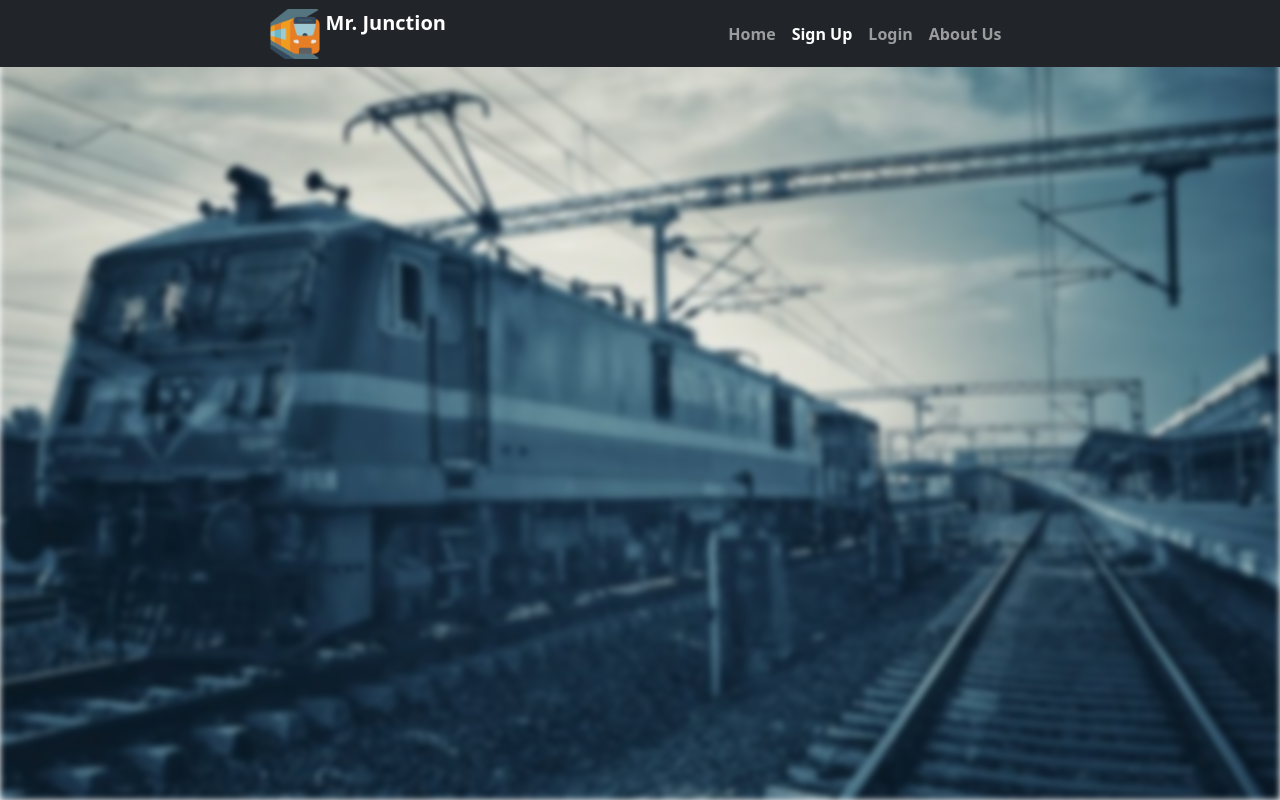
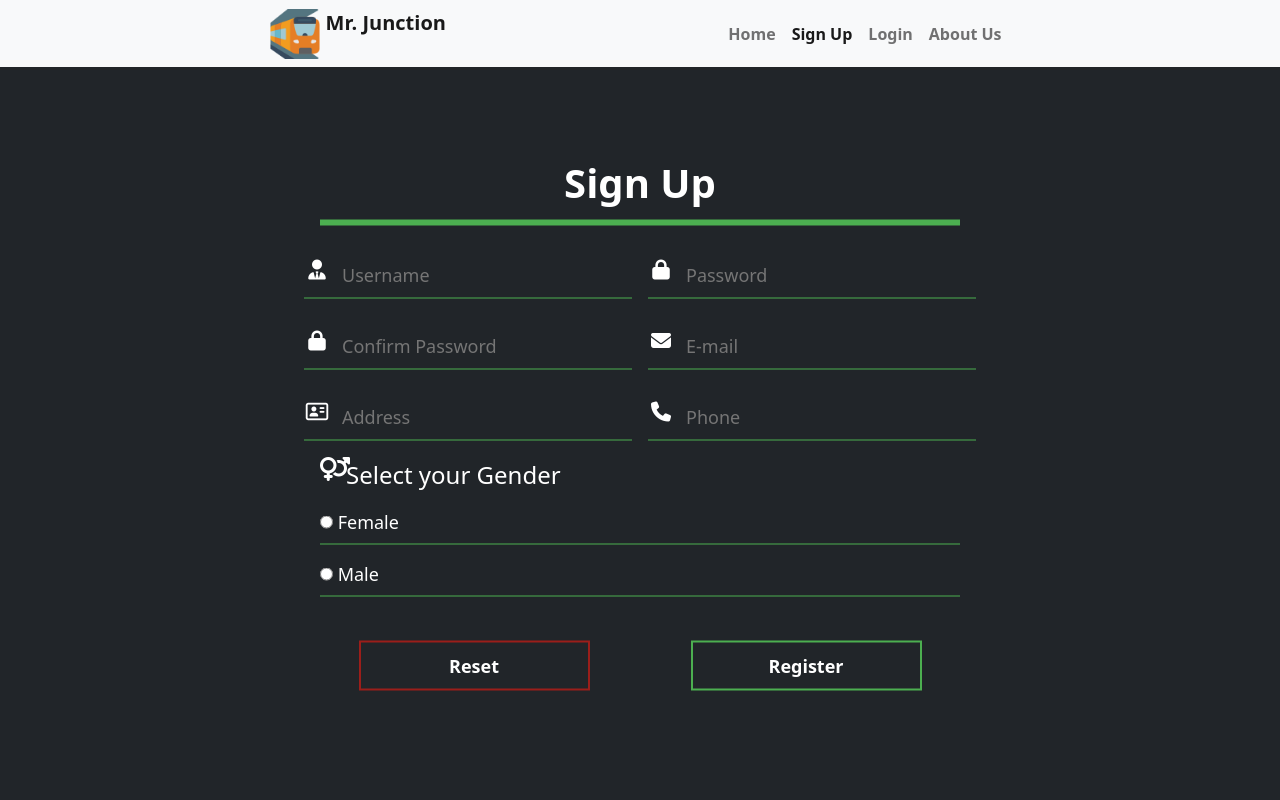
Before and after one commit to SmritySarkar/railwaySystem, a Django app: page /register in a window 1280 px wide. Run offline with Django 3.2, Linux system fonts and the light colour scheme; some libraries are stand-ins or nearby versions.

Commit message:
sign-up page added

```diff
--- a/index/urls.py
+++ b/index/urls.py
@@ -3,7 +3,7 @@ from django.urls import path
 from index import views
 
 urlpatterns = [
-    path('', views.index, name='index'),
+    path('home', views.index, name='index'),
     path('register', views.register, name='register'),
 
 
--- a/static/css/register.css
+++ b/static/css/register.css
@@ -1,21 +1,108 @@
-body,
-html {
-    height: 100%;
+.register-box {
+    align-content: center;
+    position: absolute;
+    top: 50%;
+    left: 50%;
+    transform: translate(-50%, -50%);
 }
 
-.bg-image {
-    /* The image used */
-    background-image: url("/static/images/railway/registration-bg.png");
 
-    /* Add the blur effect */
-    filter: blur(3px);
-    -webkit-filter: blur(3px);
 
-    /* Full height */
-    height: 100%;
+.text-design {
+    font-size: 40px;
+    border-bottom: 6px solid #4caf50;
+    margin-bottom: 10px;
+    margin-top: 30px;
+    padding: 13px 0;
+    color: white;
+}
 
-    /* Center and scale the image nicely */
-    background-position: center;
-    background-repeat: no-repeat;
-    background-size: cover;
+.textBox {
+    width: 100%;
+    overflow: hidden;
+    font-size: 20px;
+    padding: 8px 0;
+    margin: 8px 0;
+    border-bottom: 1px solid #4caf50;
+    color: white;
+
+
 }
+
+.textBox i {
+    width: 26px;
+    text-align: center;
+    float: left;
+    color: white;
+}
+
+.textBox input {
+    border: none;
+    outline: none;
+    background: none;
+    font-size: 18px;
+    width: 80%;
+    margin: 0 10px;
+    color: white;
+}
+
+.gender {
+    font-size: 20px;
+    padding: 8px 0;
+    margin: 8px 0;
+    color: white;
+}
+
+.gender i {
+    width: 26px;
+    text-align: center;
+    float: left;
+}
+
+.gender-style {
+    font-size: 20px;
+    border: none;
+    outline: none;
+    background: none;
+    font-size: 18px;
+    margin: 8px 0;
+    padding: 8px 0;
+    border-bottom: 1px solid #4caf50;
+    color: white;
+
+}
+
+.button-style {
+    width: 75%;
+    height: 50px;
+    background: none;
+    border: 2px solid #4caf50;
+    color: white;
+    padding: 5px;
+    font-size: 18px;
+    cursor: pointer;
+    margin: 12px 0;
+
+}
+
+.button-style:hover {
+    background-color: rgb(56, 139, 8);
+
+}
+
+.reset-btn {
+    width: 75%;
+    height: 50px;
+    background: none;
+    border: 2px solid rgb(155, 30, 26);
+    color: white;
+    padding: 5px;
+    font-size: 18px;
+    cursor: pointer;
+    margin: 12px 0;
+}
+
+.reset-btn:hover {
+    background-color: rgb(155, 30, 26);
+    color: white;
+}
--- a/templates/register.html
+++ b/templates/register.html
@@ -33,13 +33,12 @@
     <script src="https://kit.fontawesome.com/1a65e55d4c.js" crossorigin="anonymous"></script>
 
 </head>
-<body>
-
+<body class="bg-dark">
+{% comment %}---------------
+ header goes here
+ ------------{% endcomment %}
 <header>
-{% comment %}=================
- nav bar goes here
- ============ {% endcomment %}
-   <nav class="navbar navbar-expand-lg  fixed-top navbar-dark bg-dark mb-2">
+    <nav class="navbar navbar-expand-lg  fixed-top navbar-light bg-light mb-2">
         <div class="container-fluid d-flex justify-content-evenly">
 
             <div class="brand-logo  ">
@@ -59,7 +58,7 @@
                         <a class="nav-link  fw-bolder " aria-current="page" href="#">Home</a>
                         </li>
                         <li class="nav-item">
-                        <a class="nav-link fw-bolder active " href="#">Sign Up</a>
+                        <a class="nav-link active fw-bolder " href="/register">Sign Up</a>
                         </li>
                         <li class="nav-item ">
                         <a class="nav-link fw-bolder  " href="#">Login</a>
@@ -74,22 +73,97 @@
 
         </div>
     </nav>
-
-</header>
-
+    </header>
 {% comment %}----------------
  Main part starts from here
  ----------- {% endcomment %}
 
- <div class="bg-image"></div>
+ <main >
+
+<section>
 
 {% comment %}====================
  Registration form goes here
  ================={% endcomment %}
+ <form action="" class="container">
+ <div class="register-box  ">
+    <h1 class="text-center fw-bolder text-design mt-5">Sign Up</h1>
+    <div class="row">
+    <div class="col-12 d-flex g-2 align-items-center justify-content-center">
+    <div class="col-6 textBox me-2">
+    <i class="fas fa-user-tie"></i>
+    <input type="text" name="username" placeholder="Username" id="" required>
+    </div>
 
- <form action="" method="">
+    <div class="col-6 textBox ms-2">
+    <i class="fas fa-lock"></i>
+    <input type="password" name="password" placeholder="Password" id="" required>
+    </div>
+    </div>
 
- </form>
+    <div class="col-12 d-flex g-2 align-items-center justify-content-center">
+
+    <div class="col-6 textBox me-2">
+    <i class="fas fa-lock"></i>
+    <input type="password" name="cpassword" placeholder="Confirm Password" id="" required>
+    </div>
+
+    <div class="col-6 textBox ms-2">
+    <i class="fas fa-envelope"></i>
+    <input type="email" name="e-mail" placeholder="E-mail" id="" required>
+    </div>
+    </div>
+
+
+
+    <div class="col-12 d-flex g-2 align-items-center justify-content-center">
+    <div class="col-6 textBox me-2">
+      <i class="far fa-address-card"></i>
+    <input type="text" name="address" placeholder="Address" id="" required>
+    </div>
+    <div class="col-6 textBox ms-2">
+    <i class="fas fa-phone"></i>
+    <input type="number" name="phone" placeholder="Phone" id="" required>
+    </div>
+    </div>
+
+    <div class="col-12 gender ">
+    <fieldset>
+        <legend><i class="fas fa-venus-mars"></i> Select your Gender</legend>
+        <p class="gender-style">
+            <label for="female">
+            <input  type="radio" name="gender" id="female"> Female
+        </label>
+    </p>
+    <p class="gender-style">
+        <label for="male">
+        <input  type="radio" name="gender" id="male"> Male
+    </label>
+    </p>
+
+
+    </fieldset>
+
+    </div>
+
+    </div>
+    <div class="row mt-2">
+      <div class="col-6 d-flex  align-items-center justify-content-center">
+    <input class="reset-btn fw-bold" type="reset" value="Reset">
+    </div>
+    <div class="col-6 d-flex  align-items-center justify-content-center">
+    <input class="button-style fw-bold" type="submit" value="Register">
+    </div>
+
+
+    </div>
+
+ </div>
+</form>
+
+
+</section>
+ </main>
 
 
 
```
